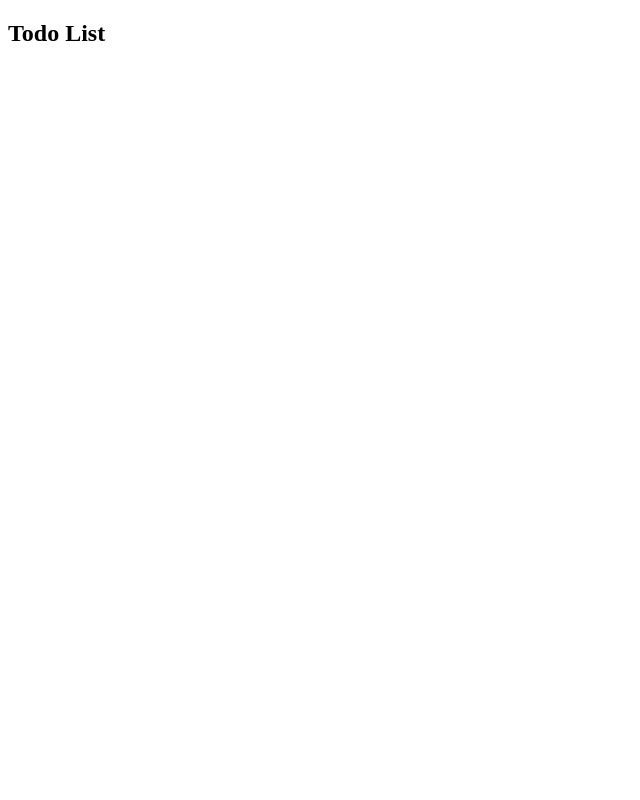
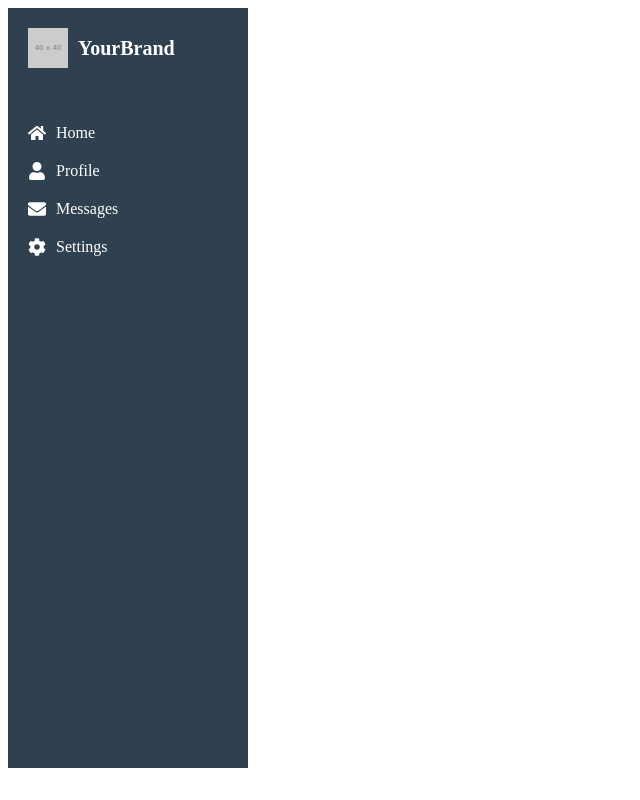
Before and after one commit to RajuRoyxRoy/todo, a React (Vite) app in the folder todolist/: page / in a window 1280 px wide. Shown: the whole page, without its empty margins (0-640 px from the left). Built offline with nearby package versions, Linux system fonts and the light colour scheme.

Commit message:
Home page

```diff
--- a/todolist/src/App.jsx
+++ b/todolist/src/App.jsx
@@ -1,7 +1,8 @@
 import { useState } from 'react'
-import './App.css'
+
 import Home from './Home'
-import sidebar from './sidebar'
+
+
 
 function App() {
 
@@ -9,7 +10,6 @@ function App() {
   return (
     <div>
       <Home />
-      <sidebar />
     </div>
 
   )
--- a/todolist/src/Home.jsx
+++ b/todolist/src/Home.jsx
@@ -1,10 +1,39 @@
-import React from 'react'
+import React from 'react';
+import { FaHome, FaUser, FaCog, FaEnvelope } from 'react-icons/fa';
+import './components/sidebar.css'; // Import the CSS file for styling
 
-function Home() {
+const Sidebar = () => {
   return (
-    <div>
-     <h2>Todo List</h2>
+    <div className="sidebar">
+      <div className="logo">
+        {/* Replace the src with your own logo image */}
+        <img src="https://via.placeholder.com/40" alt="Logo" />
+        <h1>YourBrand</h1>
+      </div>
+      <ul className="menu">
+        <li>
+          <a href="#home">
+            <FaHome className="icon" /> Home
+          </a>
+        </li>
+        <li>
+          <a href="#profile">
+            <FaUser className="icon" /> Profile
+          </a>
+        </li>
+        <li>
+          <a href="#messages">
+            <FaEnvelope className="icon" /> Messages
+          </a>
+        </li>
+        <li>
+          <a href="#settings">
+            <FaCog className="icon" /> Settings
+          </a>
+        </li>
+      </ul>
     </div>
-  )
-}
-export default Home
+  );
+};
+
+export default Sidebar;
--- a/todolist/src/sidebar.css
+++ b/todolist/src/components/sidebar.css
@@ -2,8 +2,8 @@
 .sidebar {
     background-color: #2f4050;
     color: #fff;
-    height: 100vh;
-    width: 250px;
+    height: 90vh;
+    width: 200px;
     padding: 20px;
     display: flex;
     flex-direction: column;
@@ -53,3 +53,6 @@
     margin-right: 10px;
     font-size: 18px;
   }
+  h2{
+    color:red;
+  }
--- a/todolist/src/sidebar.jsx
+++ /dev/null
@@ -1,37 +0,0 @@
-import React from 'react'
-
-function sidebar() {
-  return (
-    <div className="sidebar">
-      <div className="logo">
-        {/* Replace the src with your own logo image */}
-        <img src="https://via.placeholder.com/40" alt="Logo" />
-        <h1>YourBrand</h1>
-      </div>
-      <ul className="menu">
-        <li>
-          <a href="#home">
-            <FaHome className="icon" /> Home
-          </a>
-        </li>
-        <li>
-          <a href="#profile">
-            <FaUser className="icon" /> Profile
-          </a>
-        </li>
-        <li>
-          <a href="#messages">
-            <FaEnvelope className="icon" /> Messages
-          </a>
-        </li>
-        <li>
-          <a href="#settings">
-            <FaCog className="icon" /> Settings
-          </a>
-        </li>
-      </ul>
-    </div>
-
-  )
-}
-export default sidebar
```
